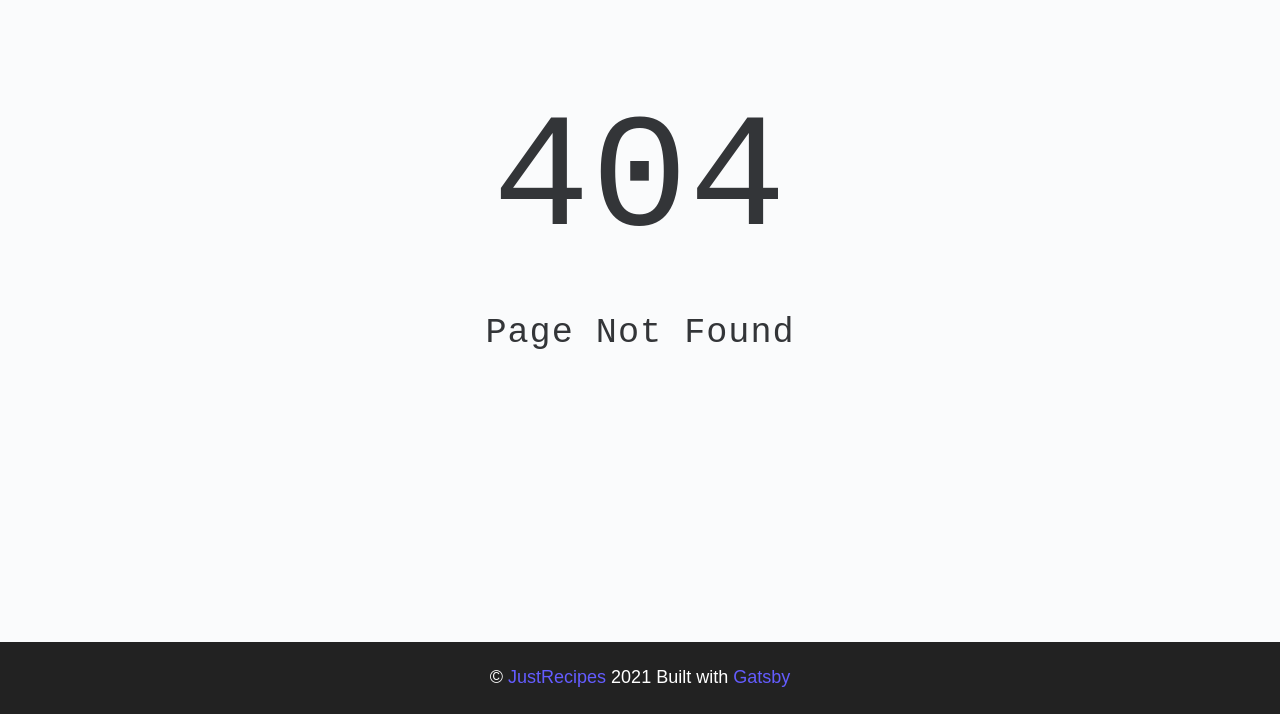
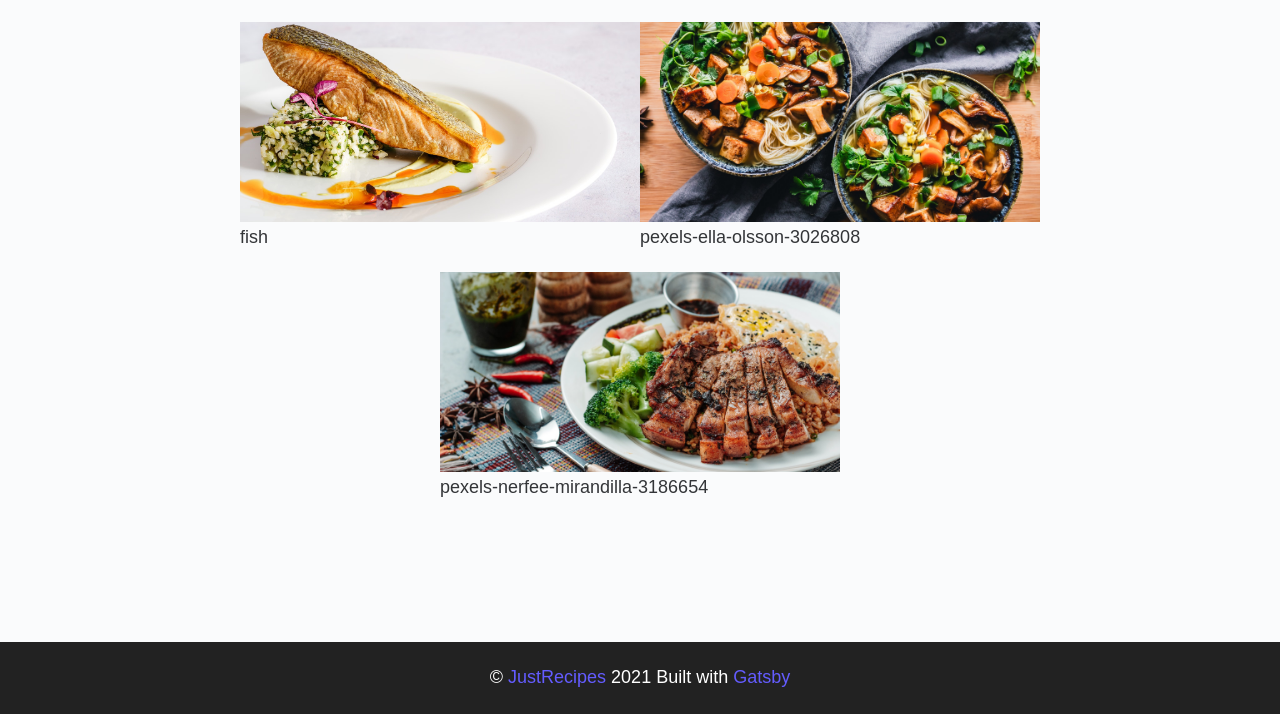
Before and after one commit to hamed-iam/gatsby-excercise, a Gatsby site: page /testing in a window 1280 px wide. Before the commit this address had no page. Shown: the part 86-800 px from the top of the page. Built offline with nearby package versions, Linux system fonts and the light colour scheme; Gatsby itself is replaced by a stand-in of ours.

Commit message:
gql setup

```diff
--- a/gatsby-config.js
+++ b/gatsby-config.js
@@ -6,10 +6,28 @@
 
 module.exports = {
   /* Your site config here */
+  siteMetadata: {
+    title: "Just Recipes",
+    description: "Nice and awesome recipe site",
+    author: "@hamed_iam",
+    person: { name: "hamed", age: 30 },
+    simpleData: ["item 1", "item 1"],
+    complexData: [
+      { name: "John", age: 35 },
+      { name: "Jane", age: 40 },
+    ],
+  },
   plugins: [
     `gatsby-plugin-styled-components`,
     `gatsby-plugin-image`,
     `gatsby-plugin-sharp`,
     `gatsby-transformer-sharp`,
+    {
+      resolve: `gatsby-source-filesystem`,
+      options: {
+        name: `images`,
+        path: `${__dirname}/src/assets/images`,
+      },
+    },
   ],
 }
--- a/src/components/Navbar.js
+++ b/src/components/Navbar.js
@@ -1,7 +1,6 @@
 import React, { useState } from "react"
 import { Link } from "gatsby"
 import { FiAlignJustify } from "react-icons/fi"
-import logo from "../assets/Frame 1.png"
 import { StaticImage } from "gatsby-plugin-image"
 const Navbar = () => {
   const [show, setShow] = useState(false)
--- /dev/null
+++ b/src/examples/Gallery.js
@@ -0,0 +1,49 @@
+import React from "react"
+import { graphql, useStaticQuery } from "gatsby"
+import { GatsbyImage, getImage } from "gatsby-plugin-image"
+import styled from "styled-components"
+const query = graphql`
+  {
+    allFile {
+      nodes {
+        name
+        childImageSharp {
+          gatsbyImageData(
+            layout: FIXED
+            placeholder: BLURRED
+
+            width: 400
+            height: 200
+          )
+        }
+      }
+    }
+  }
+`
+
+const Gallery = () => {
+  const data = useStaticQuery(query)
+  const nodes = data.allFile.nodes
+  return (
+    <Wrapper>
+      {nodes.map((image, index) => {
+        const pathToImage = getImage(image)
+        return (
+          <article key={index}>
+            <GatsbyImage image={pathToImage} alt="sth" />
+            <p>{image.name}</p>
+          </article>
+        )
+      })}
+    </Wrapper>
+  )
+}
+
+const Wrapper = styled.section`
+  display: flex;
+  flex-wrap: wrap;
+  justify-content: center;
+  align-items: center;
+`
+
+export default Gallery
--- a/src/pages/index.js
+++ b/src/pages/index.js
@@ -1,6 +1,7 @@
 import React from "react"
 import Layout from "../components/Layout"
 import { StaticImage } from "gatsby-plugin-image"
+
 const Home = () => {
   return (
     <Layout>
--- /dev/null
+++ b/src/pages/testing.js
@@ -0,0 +1,15 @@
+import React from "react"
+
+import Layout from "../components/Layout"
+import Gallery from "../examples/Gallery"
+const Testing = () => {
+  return (
+    <Layout>
+      <main className="page">
+        <Gallery />
+      </main>
+    </Layout>
+  )
+}
+
+export default Testing
```
Also changed, not shown: src/examples/FetchData.js (added, +43 -0 lines), src/assets/images/fish.jpg (added), src/assets/images/pexels-ella-olsson-3026808.jpg (added), src/assets/images/pexels-nerfee-mirandilla-3186654.jpg (added).
